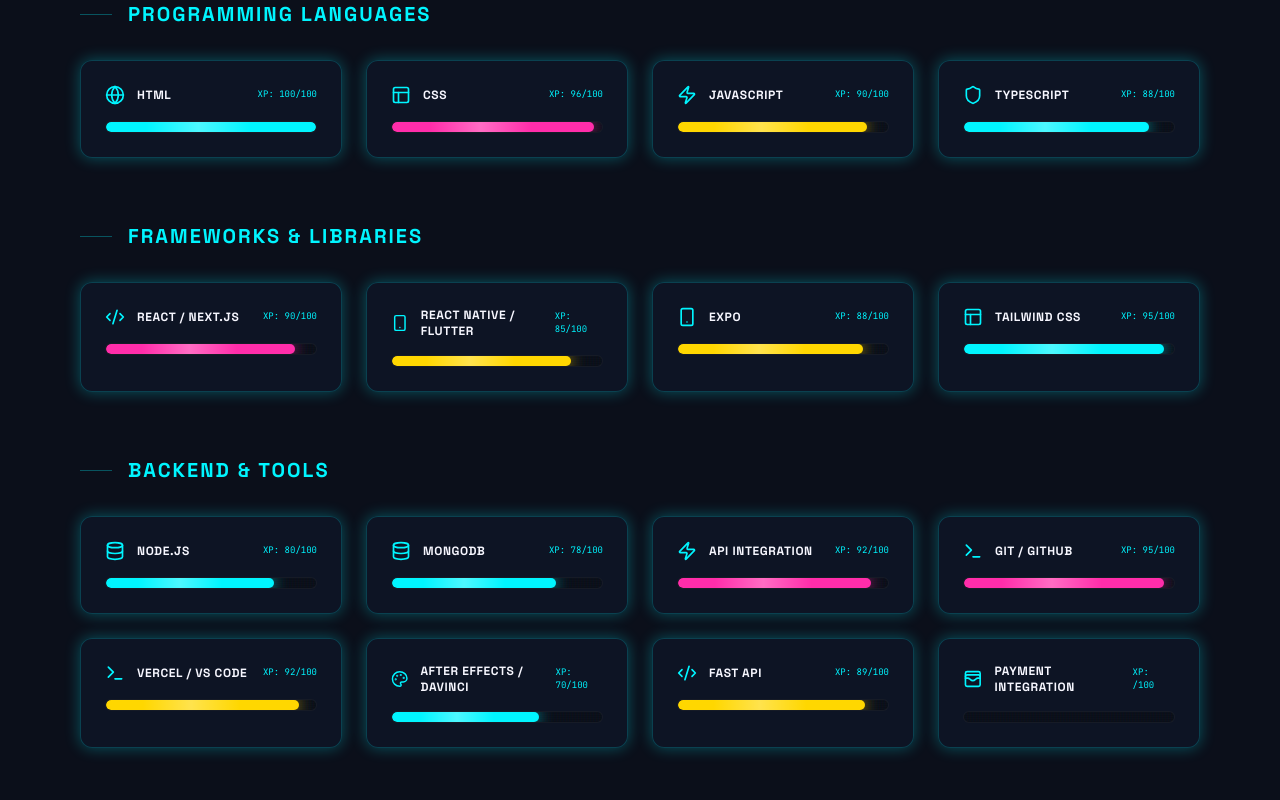
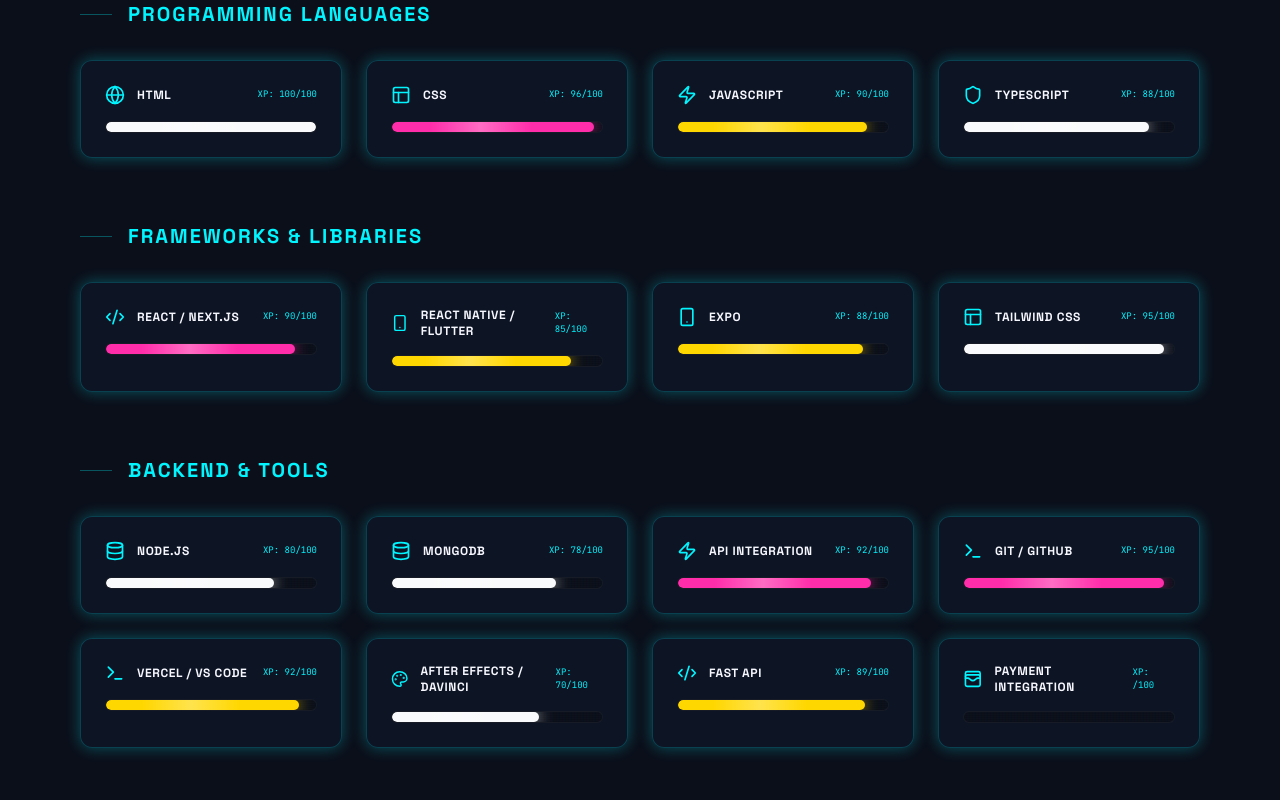
Before and after one commit to agaboo1981/Portfolio, a Next.js app: page / in a window 1280 px wide. Shown: the part 1840-2640 px from the top of the page. Built offline with nearby package versions, Linux system fonts and the light colour scheme.

Commit message:
modified:   src/app/globals.css

```diff
--- a/src/app/globals.css
+++ b/src/app/globals.css
@@ -3,10 +3,10 @@
 @tailwind utilities;
 
 :root {
-  --background: #0B0F1A;
+  --background: #0B0F19;
   --foreground: #F7F7FF;
-  --primary: #00F5FF;
-  --primary-rgb: 0, 245, 255;
+  --primary: #F9FAFB;
+  --primary-rgb: 249, 250, 251;
   --secondary: #FF2DAA;
   --secondary-rgb: 255, 45, 170;
   --highlight: #FFD700;
```
